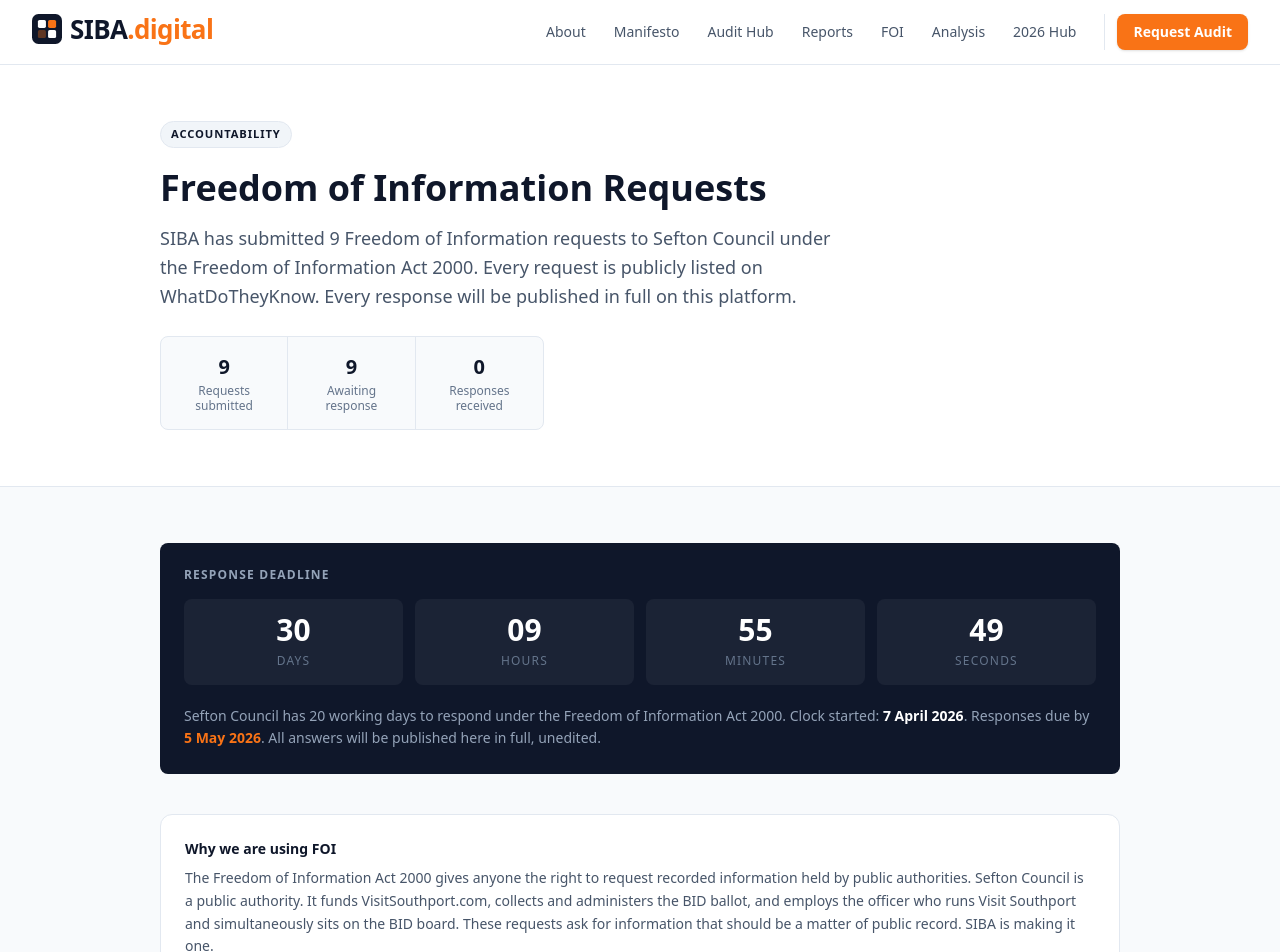
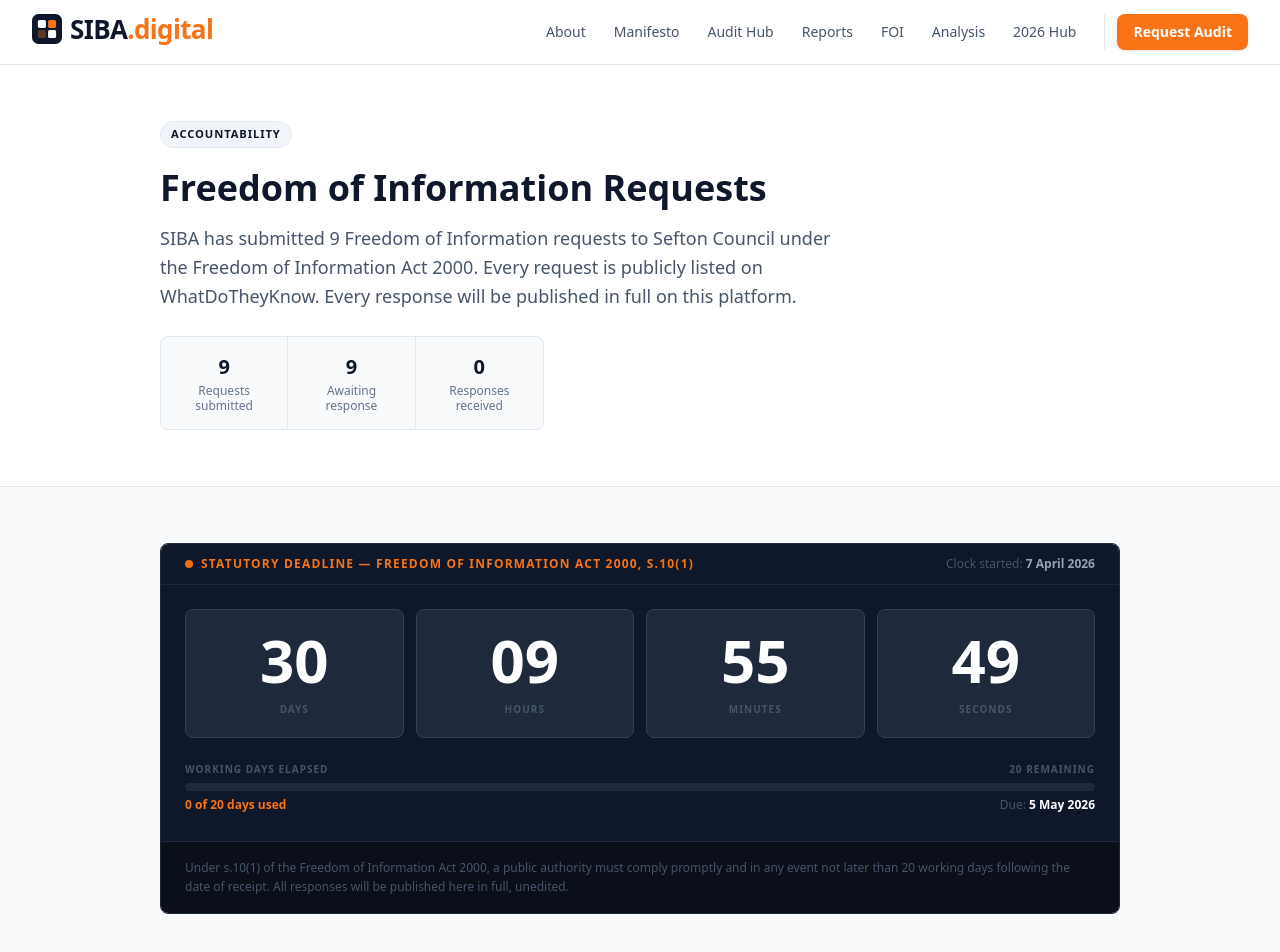
Before and after one commit to damian756/siba.digital, a Next.js app: page /foi in a window 1280 px wide. Shown: the top 952 px of the page. Built offline with nearby package versions, Linux system fonts and the light colour scheme.

Commit message:
Rebuild FOI countdown as statutory deadline instrument

```diff
--- a/components/FoiCountdown.tsx
+++ b/components/FoiCountdown.tsx
@@ -2,8 +2,29 @@
 
 import { useEffect, useState } from "react";
 
-const SUBMISSION_DATE = "7 April 2026";
+const START_DATE = new Date("2026-04-07T00:00:00");
 const DUE_DATE = new Date("2026-05-05T23:59:59");
+const TOTAL_WORKING_DAYS = 20;
+
+// UK bank holidays within the response window
+const BANK_HOLIDAYS = new Set(["2026-05-04"]);
+
+function isWorkingDay(date: Date): boolean {
+  const day = date.getDay();
+  const dateStr = date.toISOString().split("T")[0];
+  return day !== 0 && day !== 6 && !BANK_HOLIDAYS.has(dateStr);
+}
+
+function getWorkingDaysElapsed(): number {
+  const now = new Date();
+  let count = 0;
+  const cursor = new Date(START_DATE);
+  while (cursor < now) {
+    if (isWorkingDay(cursor)) count++;
+    cursor.setDate(cursor.getDate() + 1);
+  }
+  return Math.min(count, TOTAL_WORKING_DAYS);
+}
 
 function getCountdown() {
   const now = new Date();
@@ -22,37 +43,70 @@ function getCountdown() {
 
 export default function FoiCountdown() {
   const [countdown, setCountdown] = useState(getCountdown());
+  const [elapsed, setElapsed] = useState(getWorkingDaysElapsed());
 
   useEffect(() => {
-    const timer = setInterval(() => setCountdown(getCountdown()), 1000);
+    const timer = setInterval(() => {
+      setCountdown(getCountdown());
+      setElapsed(getWorkingDaysElapsed());
+    }, 1000);
     return () => clearInterval(timer);
   }, []);
 
+  const remaining = TOTAL_WORKING_DAYS - elapsed;
+  const pctUsed = (elapsed / TOTAL_WORKING_DAYS) * 100;
+
   if (countdown.overdue) {
     return (
-      <div className="bg-[#0f172a] text-white rounded-lg p-6 mb-10">
-        <p className="text-xs font-bold uppercase tracking-widest text-[#94a3b8] mb-3">
-          Deadline passed
+      <div className="rounded-lg overflow-hidden mb-10 border border-red-900">
+        <div className="bg-red-950 px-6 py-3 flex items-center gap-2">
+          <span className="h-2 w-2 rounded-full bg-red-500 animate-pulse" />
+          <p className="text-xs font-bold uppercase tracking-widest text-red-400">
+            Statutory Breach — Freedom of Information Act 2000, s.10(1)
           </p>
-        <p className="text-xl font-bold text-[#f97316] mb-3">
-          Sefton Council has not responded. They are now overdue.
+        </div>
+        <div className="bg-[#0f172a] px-6 py-8">
+          <p className="text-2xl sm:text-3xl font-bold text-red-500 mb-4 leading-tight">
+            Sefton Council is in breach of the Freedom of Information Act 2000.
           </p>
-        <p className="text-sm text-[#94a3b8] leading-relaxed">
-          The 20 working day deadline under the Freedom of Information Act 2000
-          expired on <span className="text-white font-semibold">5 May 2026</span>.
-          No response has been received. This page will be updated when one is.
+          <p className="text-sm text-[#94a3b8] leading-relaxed mb-6 max-w-2xl">
+            Under s.10(1), a public authority must comply with a request
+            promptly and in any event not later than 20 working days following
+            the date of receipt. The deadline of{" "}
+            <span className="text-white font-semibold">5 May 2026</span> has
+            passed. No response has been received. This non-compliance is a
+            matter of public record. This matter may be referred to the
+            Information Commissioner&apos;s Office.
           </p>
+          <div className="w-full h-2 rounded-full bg-red-900">
+            <div className="h-2 rounded-full bg-red-500 w-full" />
+          </div>
+          <p className="text-xs text-red-600 mt-2 font-semibold uppercase tracking-widest">
+            20 of 20 statutory working days expired
+          </p>
+        </div>
       </div>
     );
   }
 
   return (
-    <div className="bg-[#0f172a] text-white rounded-lg p-6 mb-10">
-      <p className="text-xs font-bold uppercase tracking-widest text-[#94a3b8] mb-4">
-        Response deadline
+    <div className="rounded-lg overflow-hidden mb-10 border border-[#1e293b]">
+      {/* Header bar */}
+      <div className="bg-[#0f172a] border-b border-[#1e293b] px-6 py-3 flex items-center justify-between gap-3 flex-wrap">
+        <div className="flex items-center gap-2">
+          <span className="h-2 w-2 rounded-full bg-[#f97316] animate-pulse flex-shrink-0" />
+          <p className="text-xs font-bold uppercase tracking-widest text-[#f97316]">
+            Statutory Deadline — Freedom of Information Act 2000, s.10(1)
           </p>
+        </div>
+        <p className="text-xs text-[#475569]">
+          Clock started: <span className="text-[#94a3b8] font-semibold">7 April 2026</span>
+        </p>
+      </div>
 
-      <div className="grid grid-cols-4 gap-3 mb-5">
+      {/* Main countdown */}
+      <div className="bg-[#0f172a] px-6 pt-6 pb-5">
+        <div className="grid grid-cols-4 gap-3 mb-6">
           {[
             { value: countdown.days, label: "Days" },
             { value: countdown.hours, label: "Hours" },
@@ -61,26 +115,54 @@ export default function FoiCountdown() {
           ].map((u) => (
             <div
               key={u.label}
-            className="text-center bg-white/5 rounded-lg py-4"
+              className="text-center bg-[#1e293b] rounded-lg py-5 border border-[#334155]"
             >
-            <p className="text-3xl font-bold text-white tabular-nums leading-none">
+              <p className="text-5xl sm:text-6xl font-bold text-white tabular-nums leading-none">
                 {String(u.value).padStart(2, "0")}
               </p>
-            <p className="text-xs text-[#64748b] mt-2 uppercase tracking-widest">
+              <p className="text-[10px] text-[#475569] mt-3 uppercase tracking-widest font-semibold">
                 {u.label}
               </p>
             </div>
           ))}
         </div>
 
-      <p className="text-sm text-[#94a3b8] leading-relaxed">
-        Sefton Council has 20 working days to respond under the Freedom of
-        Information Act 2000. Clock started:{" "}
-        <span className="text-white font-semibold">{SUBMISSION_DATE}</span>.
-        Responses due by{" "}
-        <span className="text-[#f97316] font-semibold">5 May 2026</span>. All
-        answers will be published here in full, unedited.
+        {/* Progress bar */}
+        <div className="mb-2">
+          <div className="flex justify-between items-center mb-1.5">
+            <p className="text-[10px] font-bold uppercase tracking-widest text-[#475569]">
+              Working days elapsed
             </p>
+            <p className="text-[10px] font-bold uppercase tracking-widest text-[#475569]">
+              {remaining} remaining
+            </p>
+          </div>
+          <div className="w-full h-2 rounded-full bg-[#1e293b]">
+            <div
+              className="h-2 rounded-full bg-[#f97316] transition-all duration-1000"
+              style={{ width: `${pctUsed}%` }}
+            />
+          </div>
+          <div className="flex justify-between mt-1.5">
+            <p className="text-xs font-bold text-[#f97316]">
+              {elapsed} of {TOTAL_WORKING_DAYS} days used
+            </p>
+            <p className="text-xs text-[#475569]">
+              Due: <span className="text-white font-semibold">5 May 2026</span>
+            </p>
+          </div>
+        </div>
+      </div>
+
+      {/* Legal footer */}
+      <div className="bg-[#0a0f1a] px-6 py-4 border-t border-[#1e293b]">
+        <p className="text-xs text-[#475569] leading-relaxed">
+          Under s.10(1) of the Freedom of Information Act 2000, a public
+          authority must comply promptly and in any event not later than 20
+          working days following the date of receipt. All responses will be
+          published here in full, unedited.
+        </p>
+      </div>
     </div>
   );
 }
```
Lines whose indentation alone changed are shown as unchanged.
